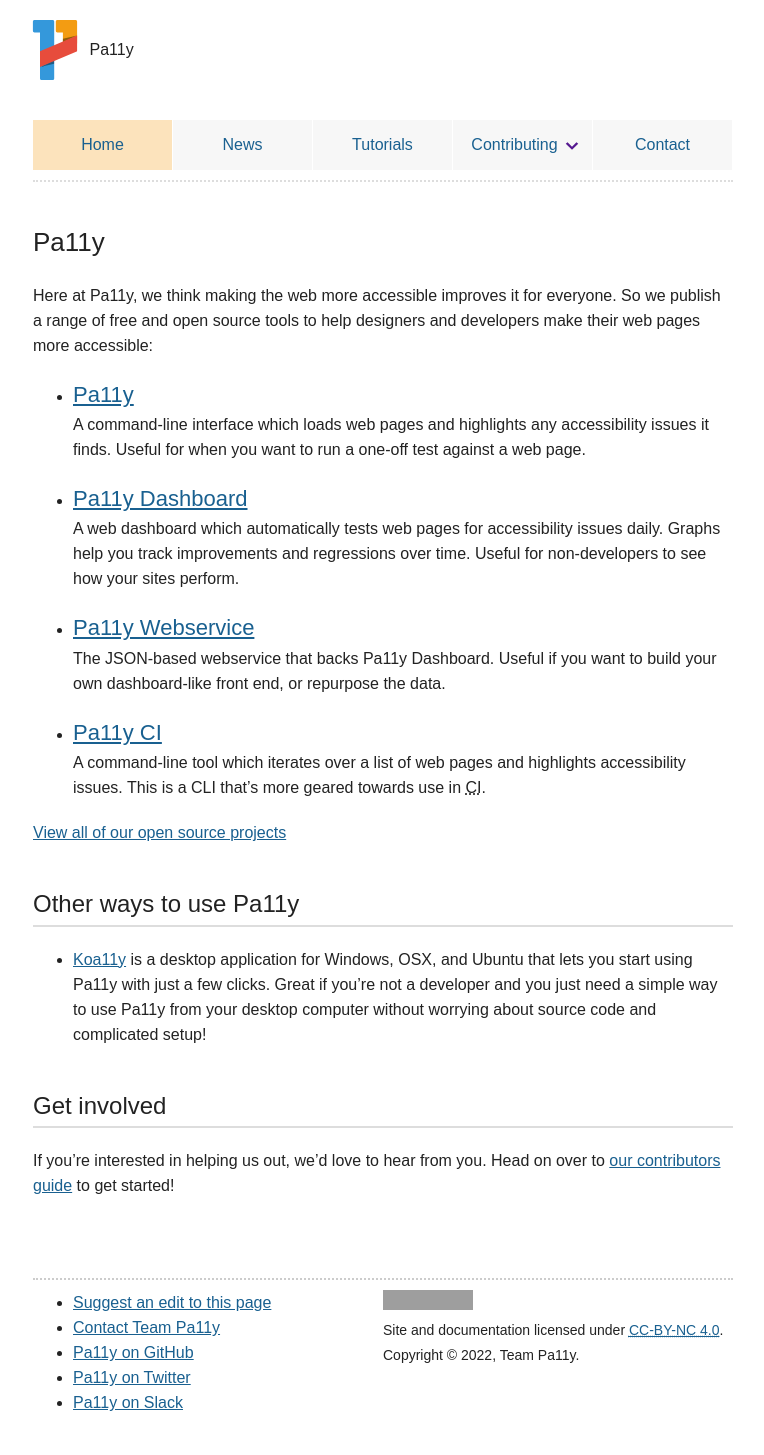
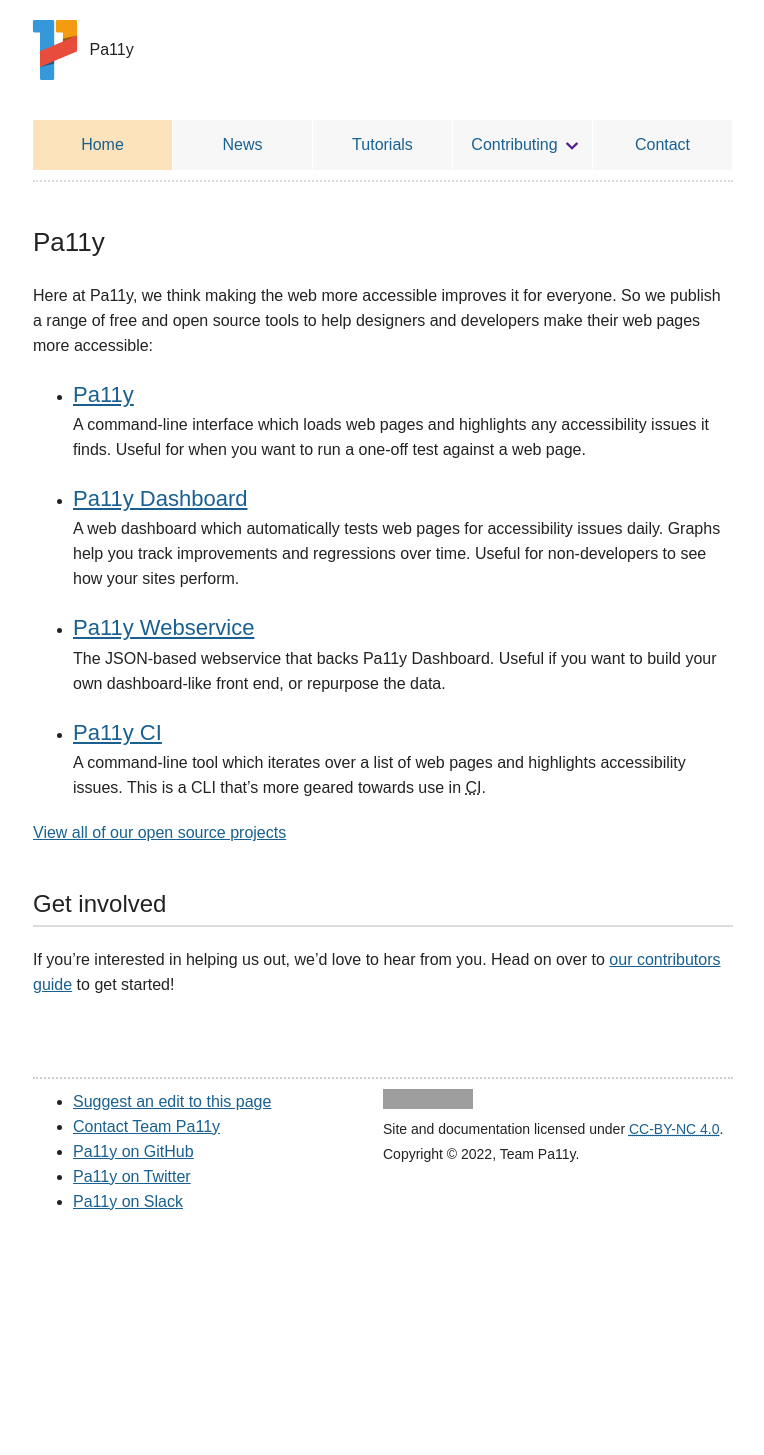
Before and after one commit to pa11y/pa11y.github.io, a Jekyll site: the page built from pages/home.md, in a window 1280 px wide. Shown: the whole page, without its empty margins (257-1021 px from the left). Built offline with Jekyll 4.4.1, drawn with Linux system fonts in a browser that asks for light colours; after the commit the page ends 1254 px from its top, so only the background shows below that; grey boxes are pictures that could not be loaded.

Commit message:
Remove mention to Koa11y which is mostly unmaintained

```diff
--- a/pages/home.md
+++ b/pages/home.md
@@ -26,19 +26,12 @@ Here at Pa11y, we think making the web more accessible improves it for everyone.
 [View all of our open source projects][projects]
 
 
-## Other ways to use Pa11y
-
-  - [Koa11y] is a desktop application for Windows, OSX, and Ubuntu that lets you start using Pa11y with just a few clicks. Great if you're not a developer and you just need a simple way to use Pa11y from your desktop computer without worrying about source code and complicated setup!
-
-
 ## Get involved
 
 If you're interested in helping us out, we'd love to hear from you. Head on over to [our contributors guide][contributors] to get started!
 
 
-
 [contributors]: /contributing/
-[koa11y]: http://thejaredwilcurt.github.io/Koa11y/
 [pa11y]: https://github.com/pa11y/pa11y
 [pa11y ci]: https://github.com/pa11y/ci
 [pa11y dashboard]: https://github.com/pa11y/dashboard
```
